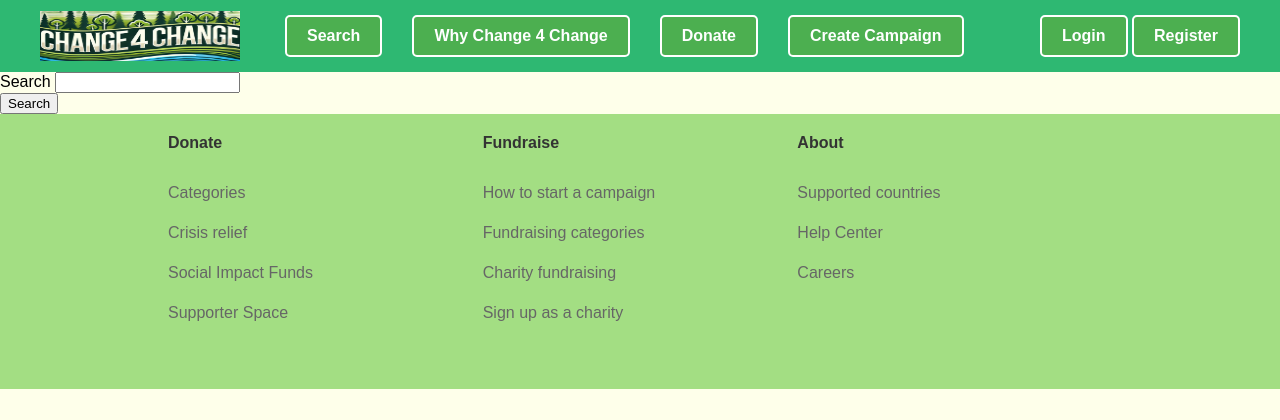
After one commit to bboatright01/bboatright01.github.io, a Flask app: page /search in a window 1280 px wide. The commit adds this page. Shown: the top 420 px of the page. Run offline with Flask 3, Linux system fonts and the light colour scheme; parts of the project's set-up code (start-up, migrations or seed data) failed here and were passed over.

Commit message:
Implement search with Whoosh

```diff
--- a/app.py
+++ b/app.py
@@ -1,4 +1,4 @@
-from flask import render_template, request, redirect, flash, url_for
+from flask import render_template, request, redirect, flash, url_for, jsonify
 from database import app, load_campaigns, add_new_campaign, get_db
 from werkzeug.utils import secure_filename
 from os.path import join, dirname, realpath, isfile
@@ -6,6 +6,9 @@ from flask_login import login_user, login_required, logout_user, current_user
 from werkzeug.security import check_password_hash, generate_password_hash
 import login
 import mysql.connector
+from search import index_campaigns
+from whoosh.qparser import QueryParser, OrGroup
+from whoosh.index import open_dir
 
 PICTURE_EXTENSIONS = {'png', 'jpg', 'jpeg', 'gif', 'webp'}
 IMAGES_FOLDER = join(dirname(realpath(__file__)), 'static/images/') # Full path to the static/images directory
@@ -37,6 +40,8 @@ def get_campaigns():
             if (isfile(IMAGES_FOLDER + str(campaign['id']) + '.' + extension)):
                 campaign['Image'] = str(campaign['id']) + '.' + extension
     return campaigns
+
+index_campaigns(get_campaigns())
 
 @app.route('/')
 def home():
@@ -75,6 +80,21 @@ def create_campaign():
 
     return render_template('create-submit.html', data=data)
     #return jsonify({"id": new_campaign.lastrowid, **data}) #This will return the data in JSON format; temporary until confirmation page is created
+
+@app.route('/search', methods=['GET', 'POST'])
+def search():
+    if request.method == 'POST':
+        query_string = request.form.get('search-query')
+        index = open_dir("search_index")
+        terms = query_string.split()
+        query_parser = QueryParser("description", index.schema, group=OrGroup)
+        query = query_parser.parse(" OR ".join(terms))
+        with index.searcher() as searcher:
+            results = searcher.search(query)
+            search_results_ids = [{"id": int(result["id"])} for result in results]
+            print(search_results_ids)
+            return jsonify(search_results_ids)
+    return render_template('search.html')
 
 # Route for the carousel page; template that enables dynamic display of campaign cards that can connect to database
 @app.route('/carousel')
--- a/templates/header.html
+++ b/templates/header.html
@@ -24,7 +24,7 @@
                     <img src="{{url_for('static', filename='images/logo.webp')}}" alt="Change 4 Change Logo" width="200" height="50">
                 </a>
                 <ul class="nav-links">
-                    <li><a href="search.html">Search</a></li>
+                    <li><a href="/search">Search</a></li>
                     <li><a href="about.html">Why Change 4 Change</a></li>
                     <li><a href="donate.html">Donate</a></li>
                     <li><a href="/create">Create Campaign</a></li>
--- /dev/null
+++ b/templates/search.html
@@ -0,0 +1,13 @@
+{% include 'header.html' %} <!-- This is a jinja template that imports header.html into search.html-->
+
+<form id="campaign-form" name="campaign-form" action="/search" method="post" enctype="application/x-www-form-urlencoded">
+    <div class="form-box">
+        <label class="field-descriptor">Search</label>
+        <input type="text" required maxlength="250" class="form-input" id="campaign-name" name="search-query">
+    </div>
+    <div class="form-box">
+        <button type="submit" class="submit-button">Search</button>
+    </div>
+</form>
+
+{% include 'footer.html' %} <!-- This is a jinja template that imports footer.html into search.html-->
```
Also changed, not shown: search.py (added, +32 -0 lines).
